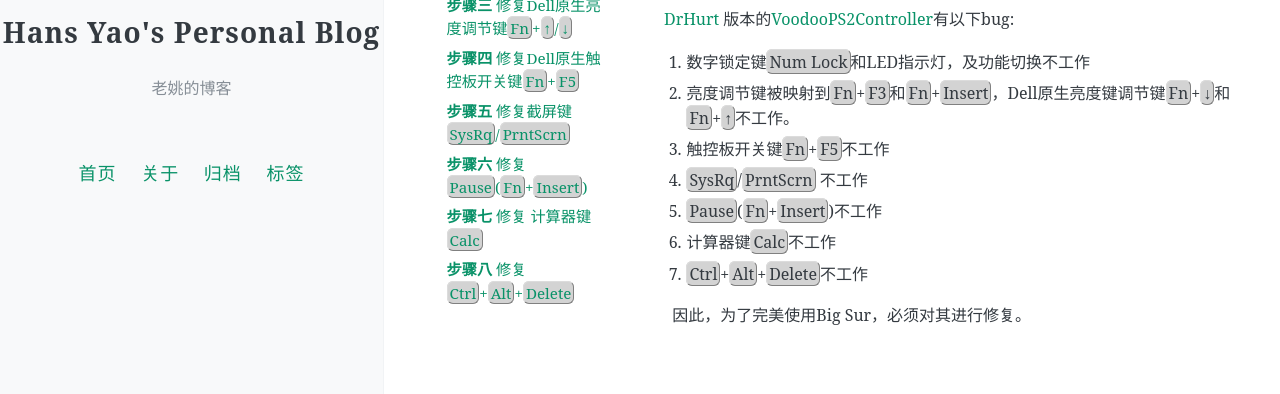
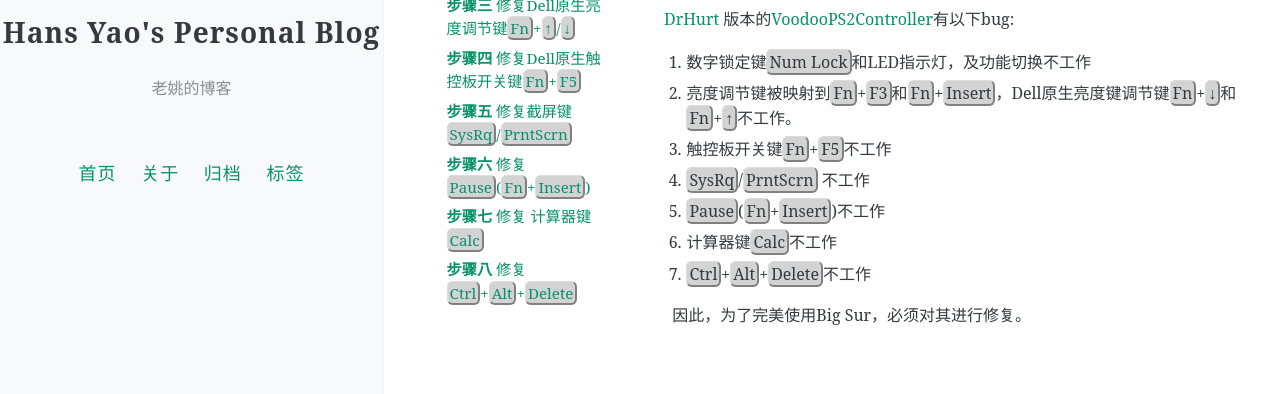
Before and after one commit to hansyao/hansyao.github.io, a Jekyll site: the page built from _posts/2021-05-21-Dell_M4800_keyboard_fix.md, in a window 1280 px wide. Shown: the part 290-684 px from the top of the page. Built offline with Jekyll 4.4.1, drawn with Linux system fonts in a browser that asks for light colours; comment, search, counter and statistics services are not loaded.

Commit message:
update KBD style

```diff
--- a/_sass/_highlights.scss
+++ b/_sass/_highlights.scss
@@ -7,8 +7,8 @@ kbd {
   border-radius: 6px;
   padding: 1px 2px 0;
   border: 1px solid gainsboro;
-  border-bottom: 0.5px solid grey;
-  border-right: 0.5px solid grey;
+  border-bottom: 2px solid grey;
+  border-right: 2px solid grey;
   background-color: lightgray
 }
 
```
